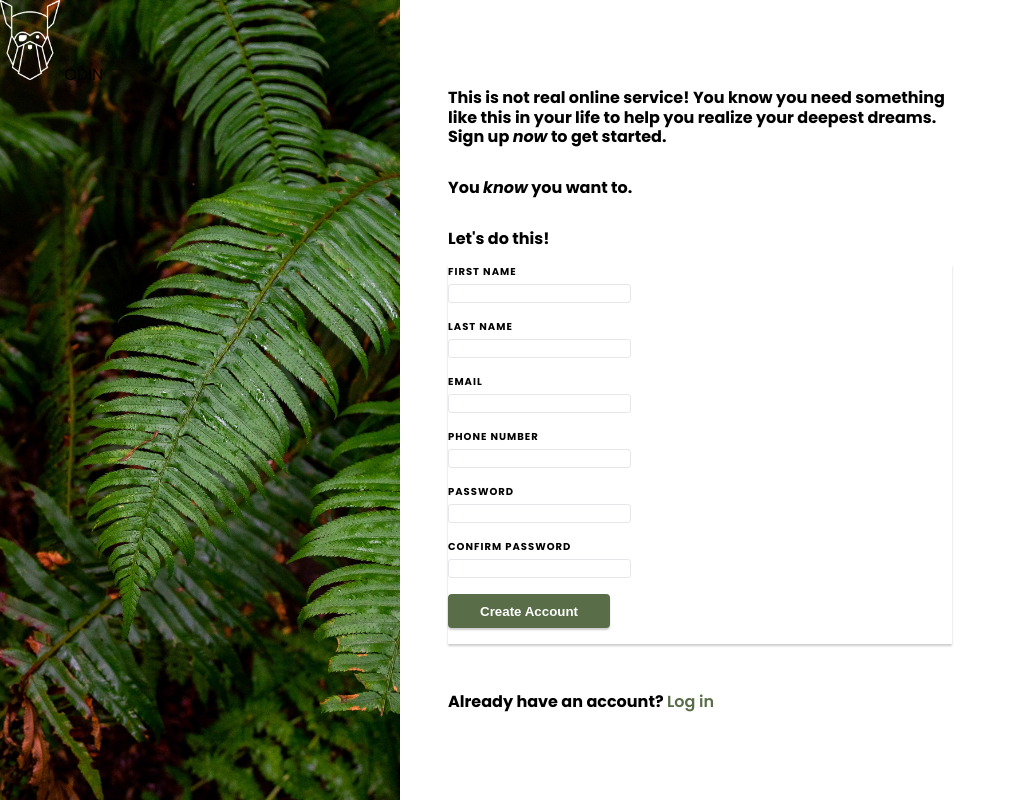
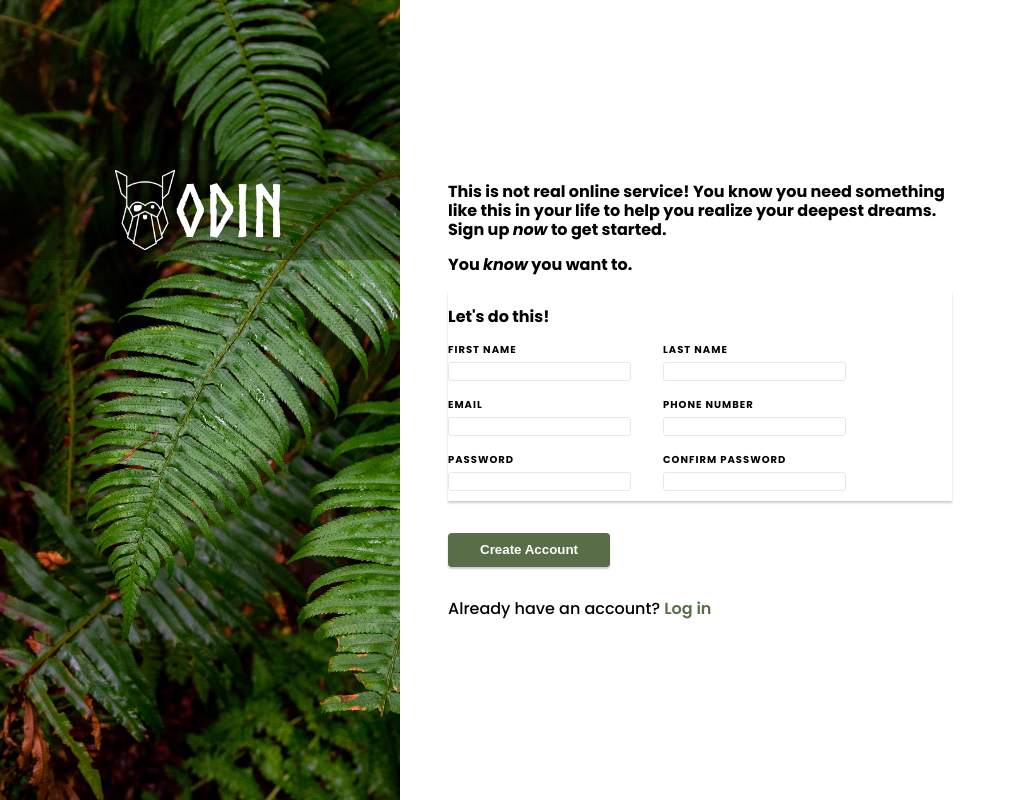
Before and after one commit to tingtung46/sign-up-form, a plain HTML site: page index.html in a window 1280 px wide. Shown: the whole page, without its empty margins (0-1016 px from the left). Drawn offline with Linux system fonts and the light colour scheme.

Commit message:
Edit html for styling

```diff
--- a/index.html
+++ b/index.html
@@ -5,24 +5,30 @@
     <meta name="viewport" content="width=device-width, initial-scale=1.0">
     <title>Sign-up Form</title>
     <link rel="stylesheet" href="style.css">
+    <script src="script.js" defer></script>
 </head>
 <body>
     <div class="split-screen">
         <div class="left">
-            <div class="img">
+            <div class="logo">
                 <img src="images/odin-lined.png" alt="Odin logo">
-                <span>ODIN</span>
+                <h1 class="logo-text">ODIN</h1>
             </div>
         </div>
 
         <div class="right">
-            <p>This is not real online service! You know you need something like this in your life to help you realize your deepest dreams. Sign up <em>now</em> to get started.</p>
+            <div class="content">
+                <p>
+                    This is not real online service! You know you need something like this in your life to help you realize your deepest dreams. <br>
+                    Sign up <em>now</em> to get started.
+                </p>
                 <p>You <em>know</em> you want to.</p>
-
-            <p>Let's do this!</p>
+            </div>
 
             <form action="#" method="post">
-                <div class="user-name">
+                <p>Let's do this!</p>
+                <div class="new-form">
+                    <div class="user name">
                         <div>
                             <label for="first-name">First Name</label>
                             <input type="text" name="first-name" id="first-name">
@@ -32,7 +38,7 @@
                             <input type="text" name="last-name" id="last-name">
                         </div>
                     </div>
-                <div class="user-contact">
+                    <div class="user contact">
                         <div>
                             <label for="email">Email</label>
                             <input type="email" name="email" id="email">
@@ -42,21 +48,24 @@
                             <input type="tel" name="phone-num" id="phone-num">
                         </div>
                     </div>
-                <div class="user-password">
+                    <div class="user password">
                         <div>
                             <label for="pwd">Password</label>
-                        <input type="password" name="password" id="pwd">
+                            <input type="password" name="password" id="pwd"> <br>
+                            <span class="error"></span>
                         </div>
                         <div>
                             <label for="confirm-pwd">Confirm Password</label>
                             <input type="password" name="confirm-pwd" id="confirm-pwd">
                         </div>
                     </div>
-
-                <button type="submit">Create Account</button>
+                </div>
             </form>
 
+            <div class="account">
+                <button type="submit">Create Account</button>
                 <p>Already have an account? <a href="#">Log in</a></p>
+            </div>
         </div>
     </div>
 </body>
```
Lines whose indentation alone changed are shown as unchanged.
